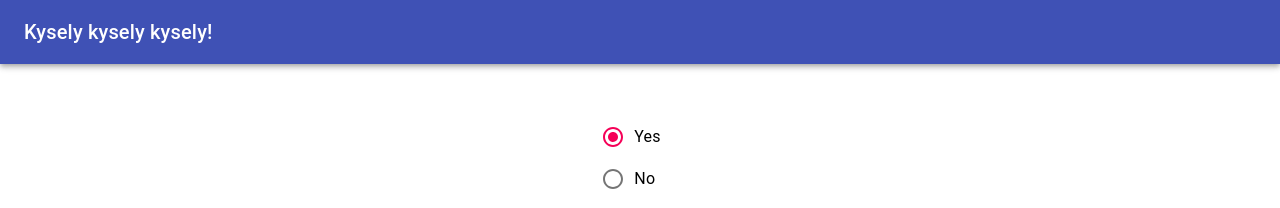
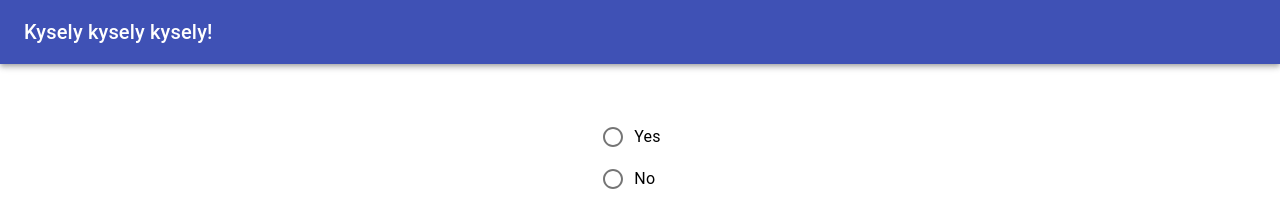
Before and after one commit to jaanisavolainenhh/ohjelmistoprojekti1_front, a React (Create React App) app: page / in a window 1280 px wide. Shown: the top 208 px of the page. Built offline with nearby package versions, Linux system fonts and the light colour scheme; no server answers.

Commit message:
Removed default value

```diff
--- a/src/components/Kysely.js
+++ b/src/components/Kysely.js
@@ -9,7 +9,7 @@ export default function Kysely (){
 
 const [kysymys, setKysymys] = React.useState('');    // state for the question...
 const [vaihtoehto, setVaihtoehto] = React.useState(''); // and the options if needed.
-const [value, setValue] = React.useState('Yes');
+const [value, setValue] = React.useState('');
 
 
 React.useEffect(() => {
```
